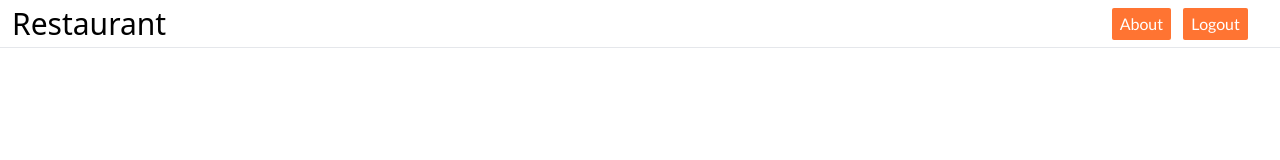
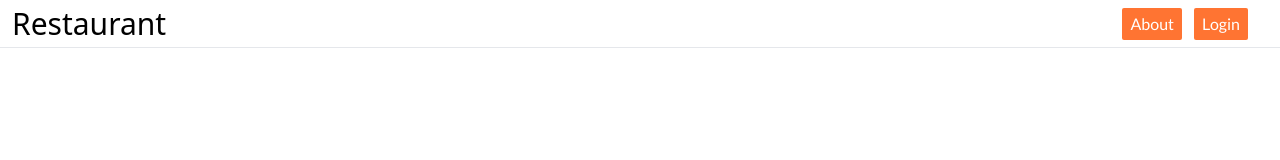
Before and after one commit to aniketchauhan18/restaurant-management, a React (Vite) app in the folder frontend/: page / in a window 1280 px wide. Shown: the top 160 px of the page. Built offline with nearby package versions, Linux system fonts and the light colour scheme.

Commit message:
fixed login

```diff
--- a/frontend/src/components/common/Header.jsx
+++ b/frontend/src/components/common/Header.jsx
@@ -1,19 +1,30 @@
-import { useState } from "react";
+import { useEffect, useState } from "react";
 import { Link } from "react-router-dom"
 
 function Header() {
-  const [showLogin , setShowLogin] = useState(false);
+  // const [showLogin , setShowLogin] = useState(true);
+  const [authenticatedUser, setAuthenticatedUser] = useState(true)
 
   const linkClasses = "bg-scarlet-400 text-white py-1 px-2 rounded-sm hover:bg-scarlet-500 transition ease-in-out duration-300 font-lato"
 
-  const handleShowLogin = () => {
-    setShowLogin((prev) => !prev)
-  }
+  useEffect(() => {
+    const userExists = localStorage.getItem("userId");
+    if (userExists){
+      setAuthenticatedUser(false)
+    } else {
+      setAuthenticatedUser(true)
+    }
+  }, [])
+
+  // const handleShowLogin = () => {
+  //   setShowLogin((prev) => !prev)
+  // }
 
   const handleLogout = () => {
     localStorage.clear("jwtToken")
     localStorage.clear("userId")
   }
+
 
   return (
       <nav className='flex px-3 items-center sticky w-full h-12 border-b py-4'>
@@ -24,8 +35,8 @@ function Header() {
           <Link className={linkClasses}>
             About
           </Link>
-          <div className="flex justify-center" onClick={handleShowLogin}>
-            {showLogin ?
+          <div className="flex justify-center">
+            {authenticatedUser ?
               <Link to={'/login'} className={linkClasses}>
                 Login
               </Link>
```
